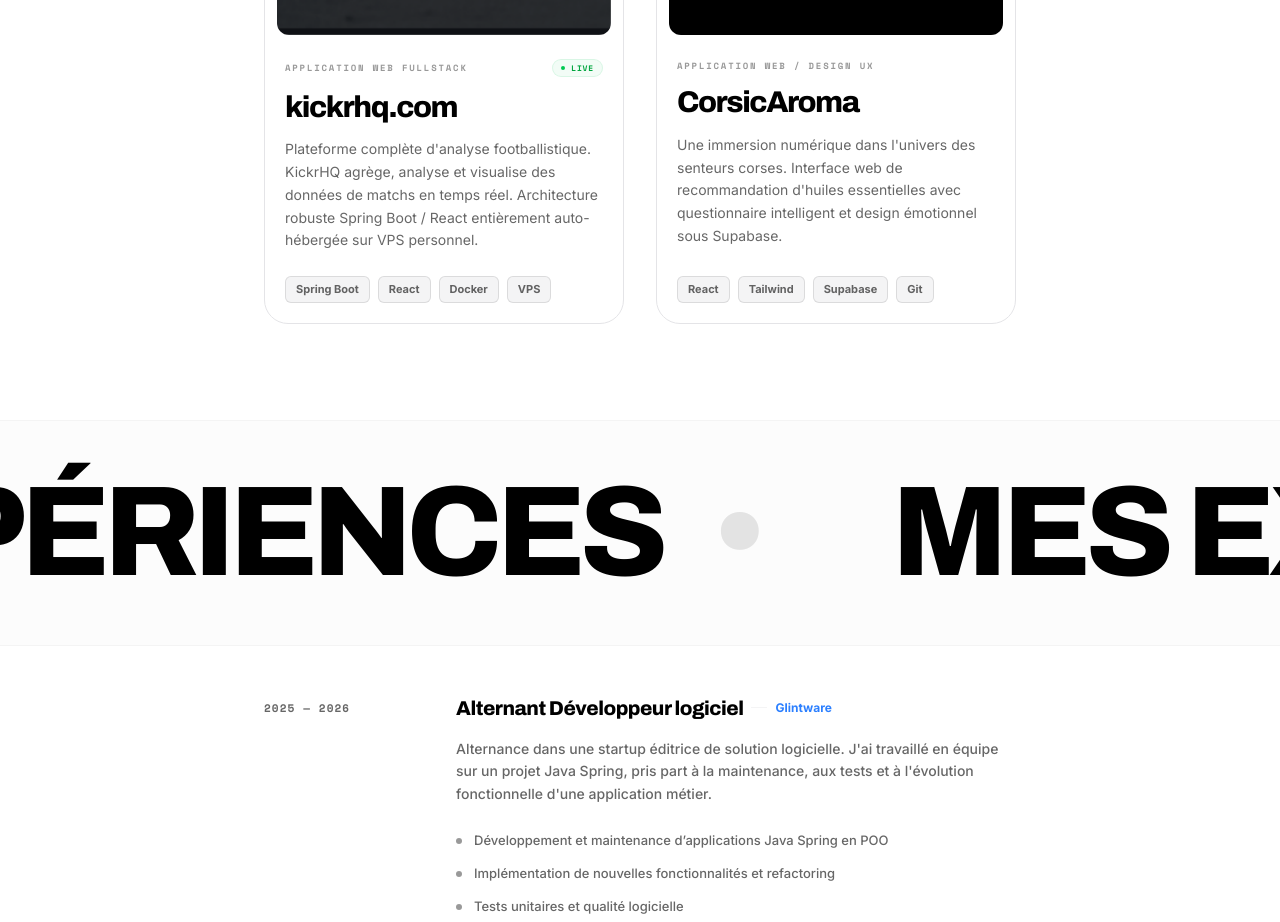
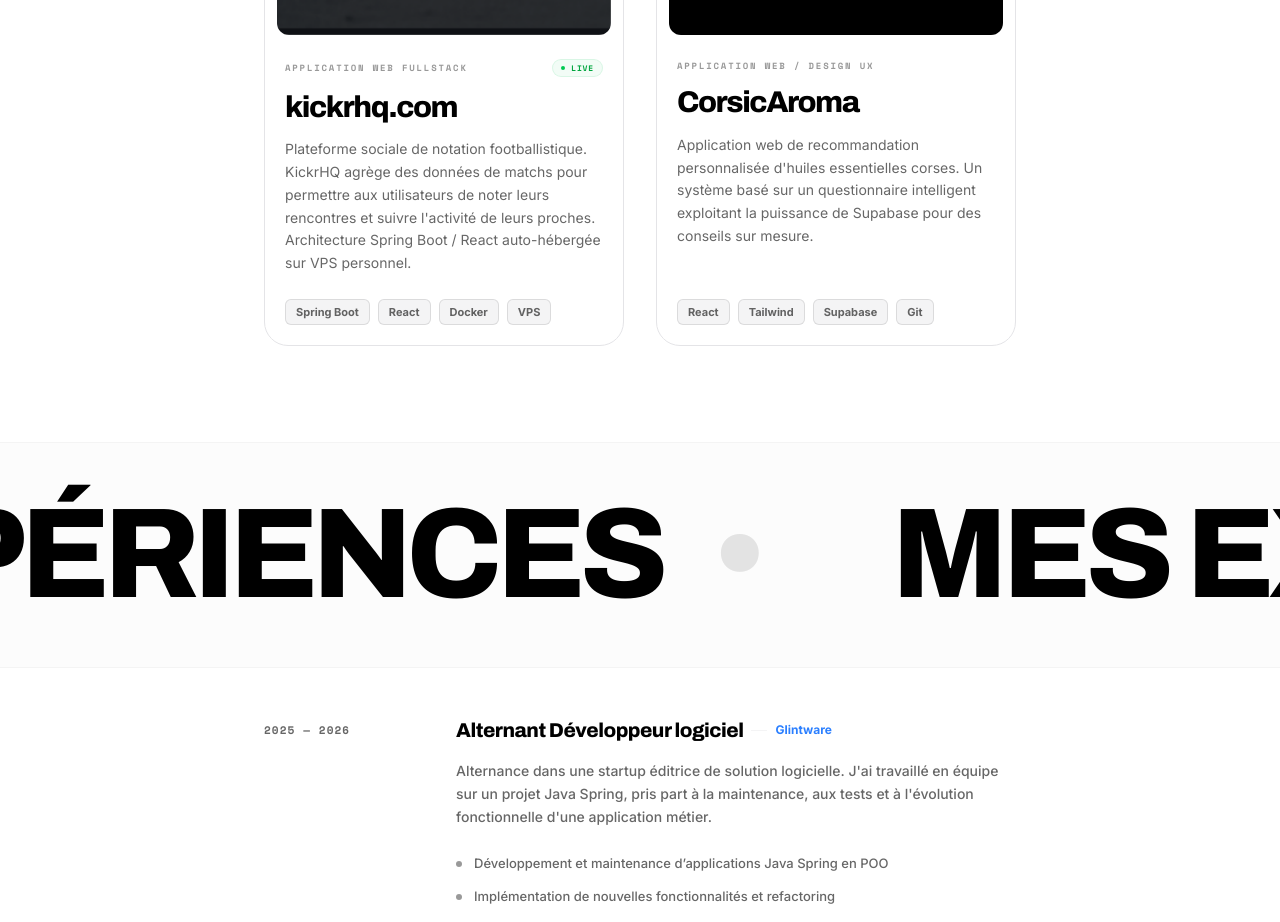
Before and after one commit to harelmarin/portfolioV2, a Next.js app in the folder client/: page / in a window 1280 px wide. Shown: the part 1320-2242 px from the top of the page. Built offline with nearby package versions, Linux system fonts and the light colour scheme.

Commit message:
fix(text)

```diff
--- a/client/app/components/HomePage.tsx
+++ b/client/app/components/HomePage.tsx
@@ -30,7 +30,7 @@
     title: 'kickrhq.com',
     category: 'Application Web Fullstack',
     description:
-      "Plateforme complète d'analyse footballistique. KickrHQ agrège, analyse et visualise des données de matchs en temps réel. Architecture robuste Spring Boot / React entièrement auto-hébergée sur VPS personnel.",
+      "Plateforme sociale de notation footballistique. KickrHQ agrège des données de matchs pour permettre aux utilisateurs de noter leurs rencontres et suivre l'activité de leurs proches. Architecture Spring Boot / React auto-hébergée sur VPS personnel.",
     detailedDescription:
       "Plateforme complète dédiée aux passionnés de football et de statistiques. KickrHQ agrège, analyse et visualise des données de matchs en temps réel. Développée avec une approche 'Clean Architecture', l'application garantit performance et maintenabilité. Le backend Spring Boot gère des millions d'événements, tandis que le frontend React offre une expérience utilisateur fluide et interactive. L'infrastructure, entièrement conteneurisée et orchestrée sur un VPS privé, démontre une maîtrise complète du cycle de vie logiciel, du code au déploiement.",
     image: '/img/kickr.png',
@@ -48,7 +48,7 @@
     title: 'CorsicAroma',
     category: 'Application Web / Design UX',
     description:
-      "Une immersion numérique dans l'univers des senteurs corses. Interface web de recommandation d'huiles essentielles avec questionnaire intelligent et design émotionnel sous Supabase.",
+      "Application web de recommandation personnalisée d'huiles essentielles corses. Un système basé sur un questionnaire intelligent exploitant la puissance de Supabase pour des conseils sur mesure.",
     detailedDescription:
       "Une immersion numérique dans l'univers des senteurs corses. Ce projet allie design émotionnel et efficacité technique pour guider l'utilisateur vers l'huile essentielle idéale. Au-delà du catalogue e-commerce, l'application propose un questionnaire intelligent qui cerne les besoins de l'utilisateur pour formuler des recommandations personnalisées. L'interface, minimaliste et élégante, met en valeur l'identité visuelle de la marque, tandis que Supabase assure une gestion des données temps réel performante et sécurisée.",
     image: '',
```
